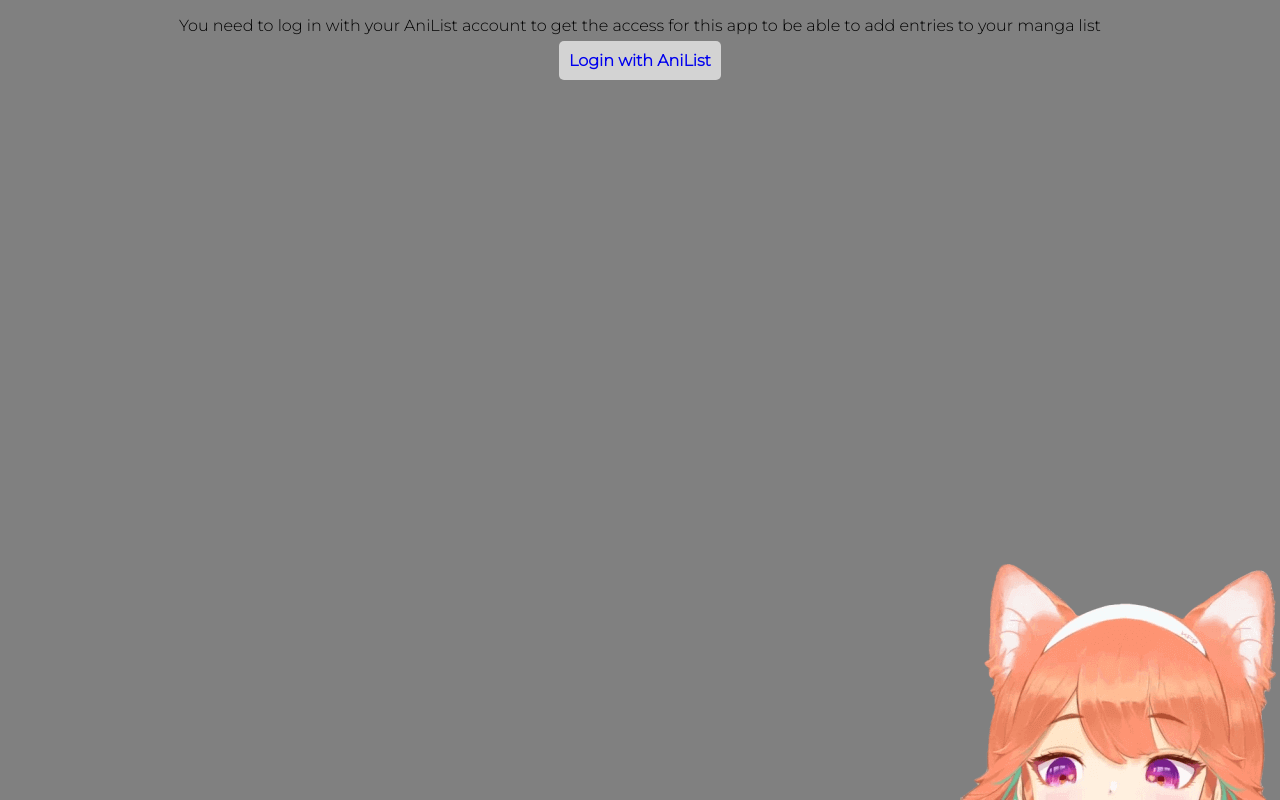
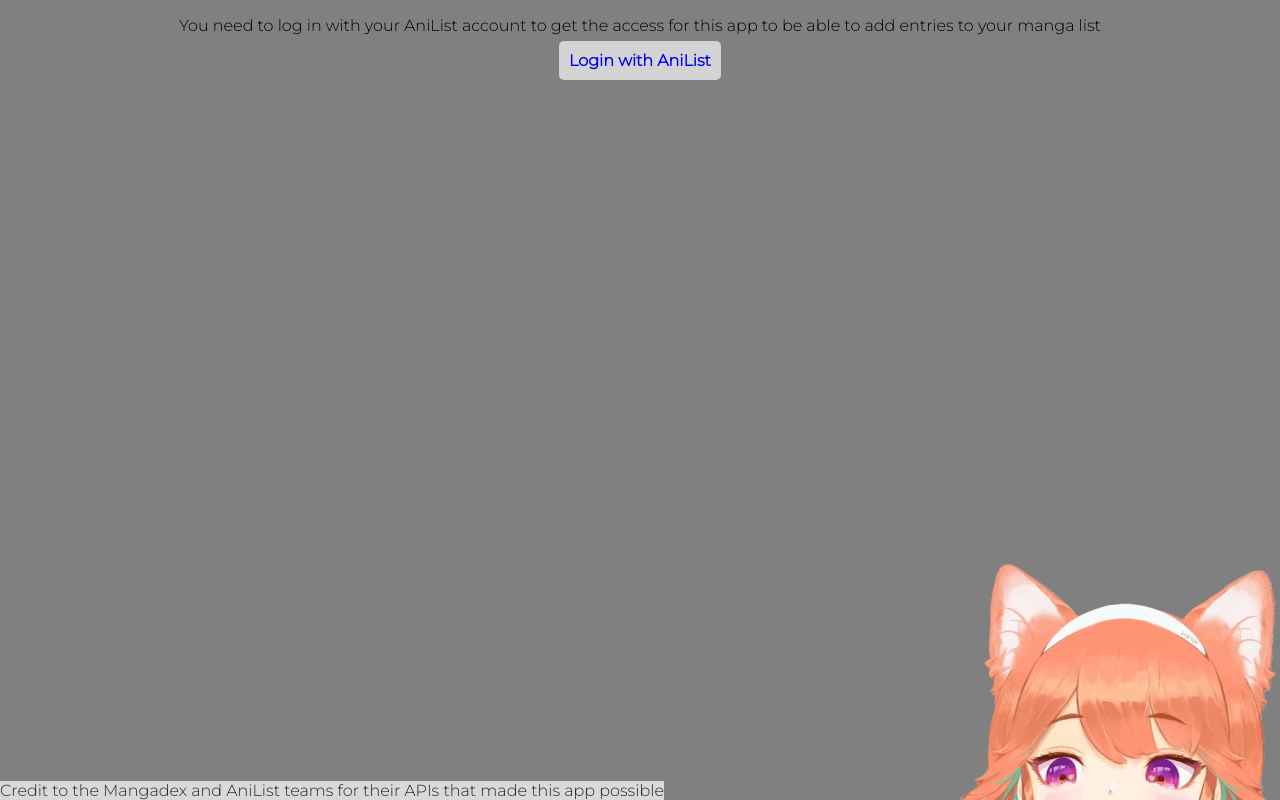
Before and after one commit to AzimovParviz/mangadex-anilist-convert, a React (Create React App) app: page / in a window 1280 px wide. Built offline with nearby package versions, Linux system fonts and the light colour scheme.

Commit message:
added credit to the API creators as per mangadex guidelines

```diff
--- a/src/App.css
+++ b/src/App.css
@@ -6,6 +6,13 @@ html * {
 
 body {
   background-color: gray;
+}
+
+footer {
+	bottom: 0;
+	position: fixed;
+	background-color: white;
+	opacity: 0.7;
 }
 
 .App {
--- a/src/App.tsx
+++ b/src/App.tsx
@@ -78,7 +78,6 @@ function App() {
           >
             Get follows
           </button>
-          <br></br>
         </div>
       )}
       {mangadexFollows && mangadexResponse && (
@@ -110,6 +109,9 @@ function App() {
         </div>
       )}
       <img src="peek.png" alt="" />
+	  <footer>
+		  Credit to the Mangadex and AniList teams for their APIs that made this app possible
+	  </footer>
     </div>
   );
 }
```
